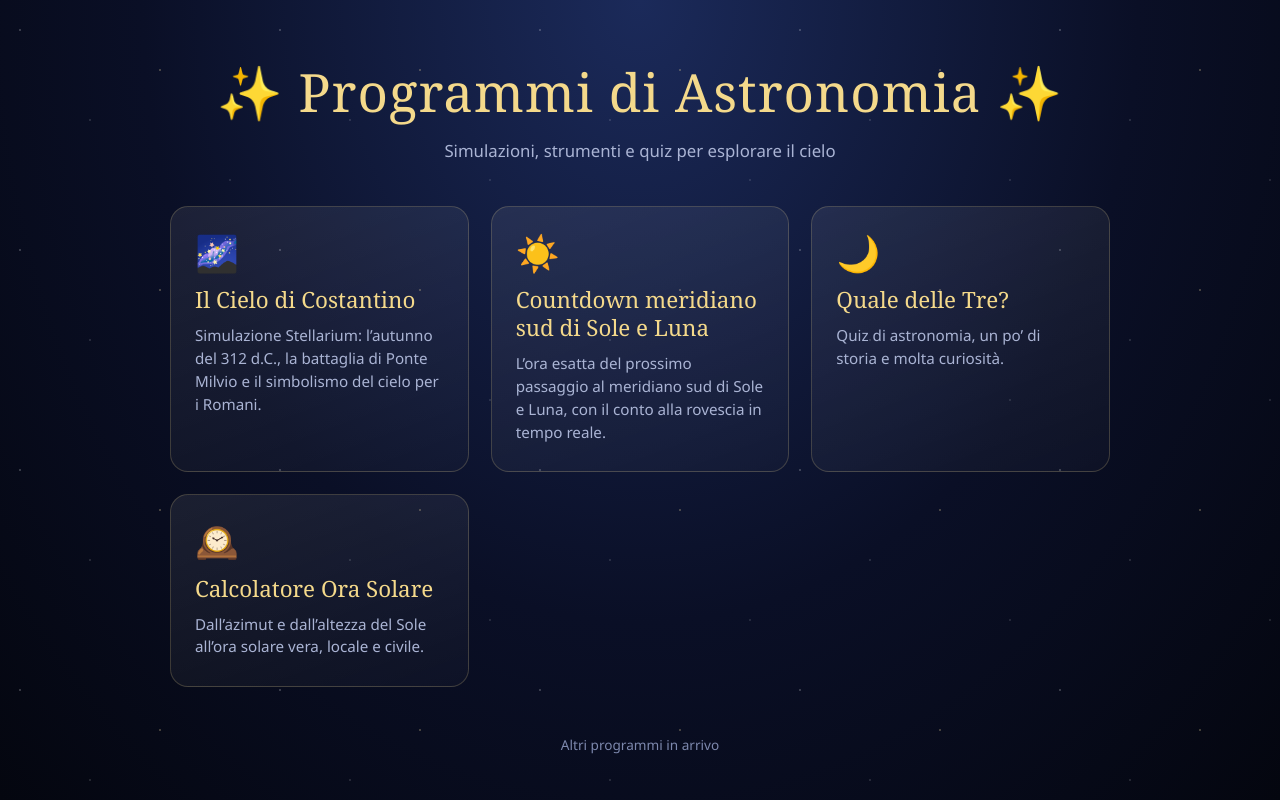
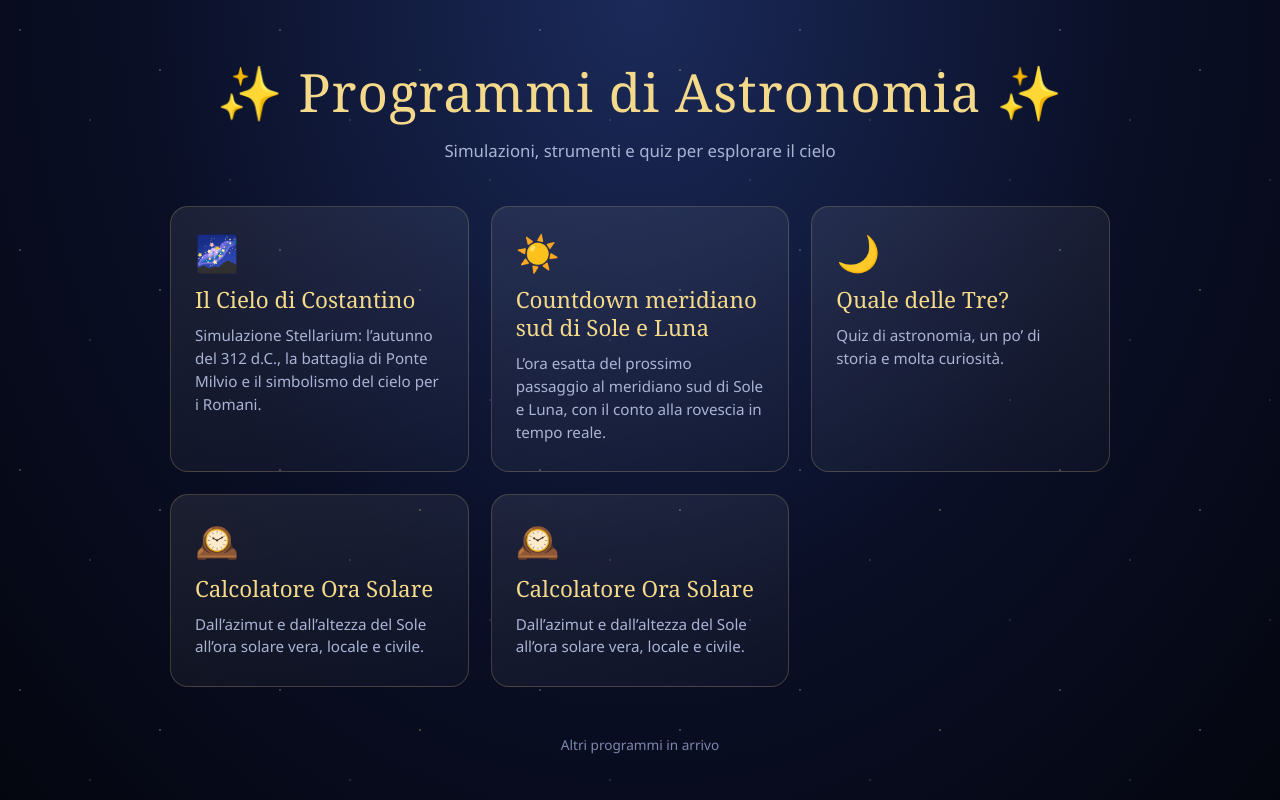
Before and after one commit to Idolo58/programmi, a plain HTML site: page index.html in a window 1280 px wide. Drawn offline with Linux system fonts and the light colour scheme.

Commit message:
Update index.html

```diff
--- a/index.html
+++ b/index.html
@@ -47,6 +47,11 @@ footer{text-align:center;margin-top:48px;color:#7d88ad;font-size:.85rem}
 <h2>Calcolatore Ora Solare</h2>
 <p>Dall’azimut e dall’altezza del Sole all’ora solare vera, locale e civile.</p>
 </a>
+<a class="card" href="https://idolo58.github.io/calcolatore-solare/">
+<span class="icon">🕰️</span>
+<h2>Calcolatore Ora Solare</h2>
+<p>Dall’azimut e dall’altezza del Sole all’ora solare vera, locale e civile.</p>
+</a>
 </div>
 <footer>Altri programmi in arrivo</footer>
 </main>
```
